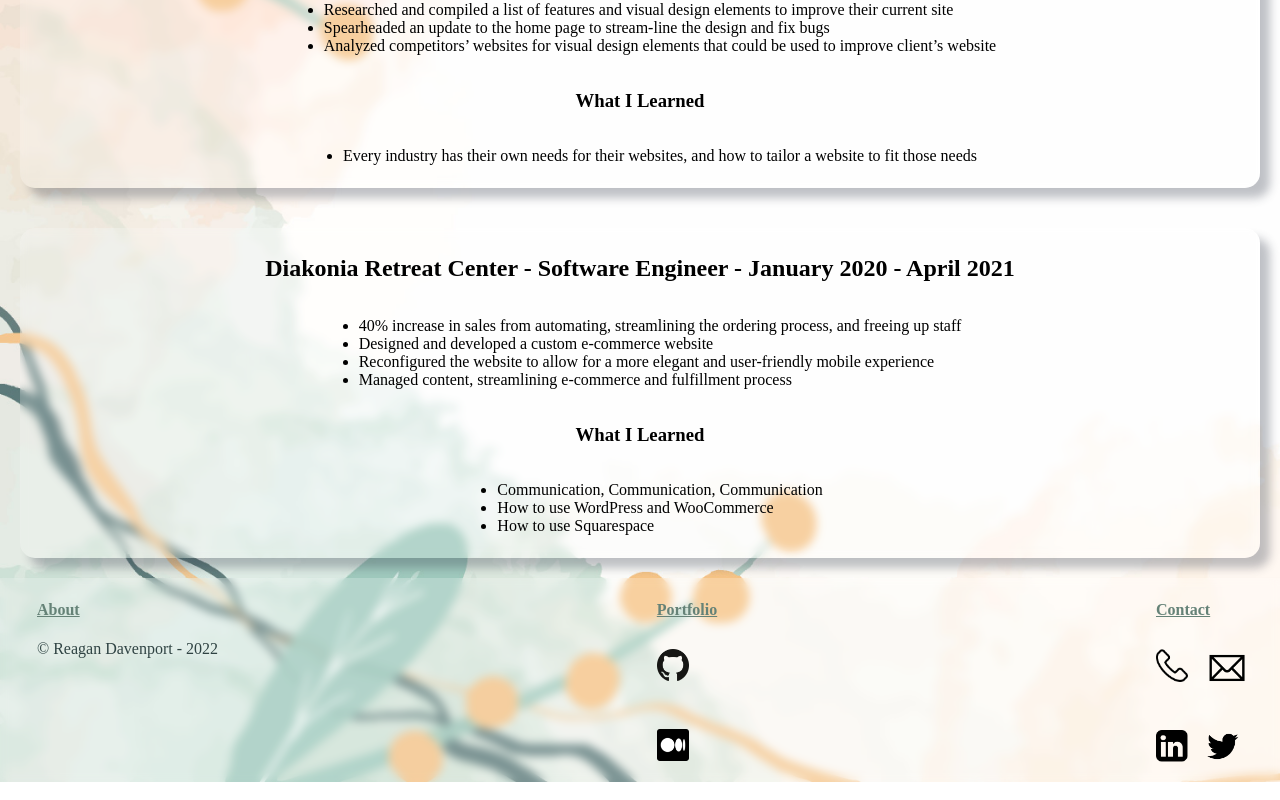
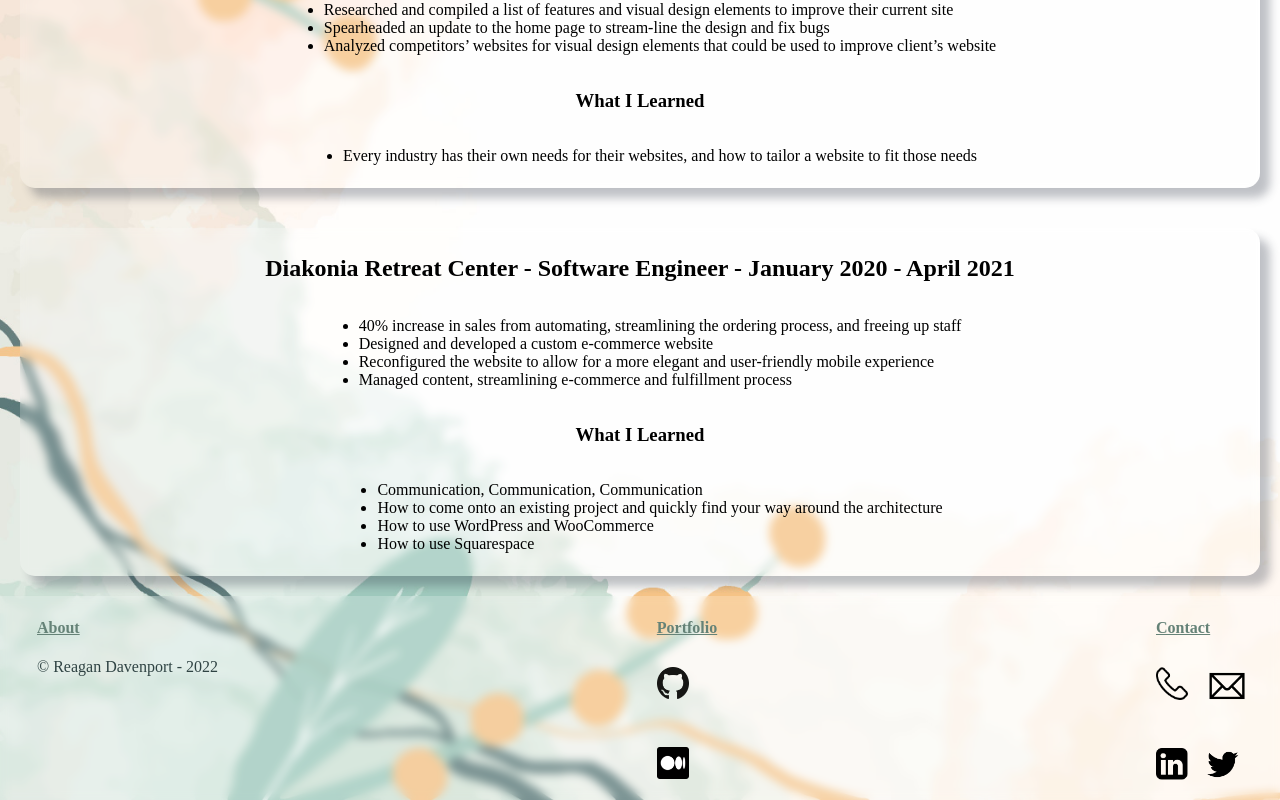
Before and after one commit to ReaganADavenport/Portfolio, a React (Create React App) app: page /resume in a window 1280 px wide. Shown: the part 927-1727 px from the top of the page. Built offline with nearby package versions, Linux system fonts and the light colour scheme.

Commit message:
more what I leared

```diff
--- a/src/Components/resume/resume.js
+++ b/src/Components/resume/resume.js
@@ -54,6 +54,7 @@ const Resume = () => {
                 <h3>What I Learned</h3>
                     <ul>
                         <li>Communication, Communication, Communication</li>
+                        <li>How to come onto an existing project and quickly find your way around the architecture</li>
                         <li>How to use WordPress and WooCommerce</li>
                         <li>How to use Squarespace</li>
                     </ul>
```
